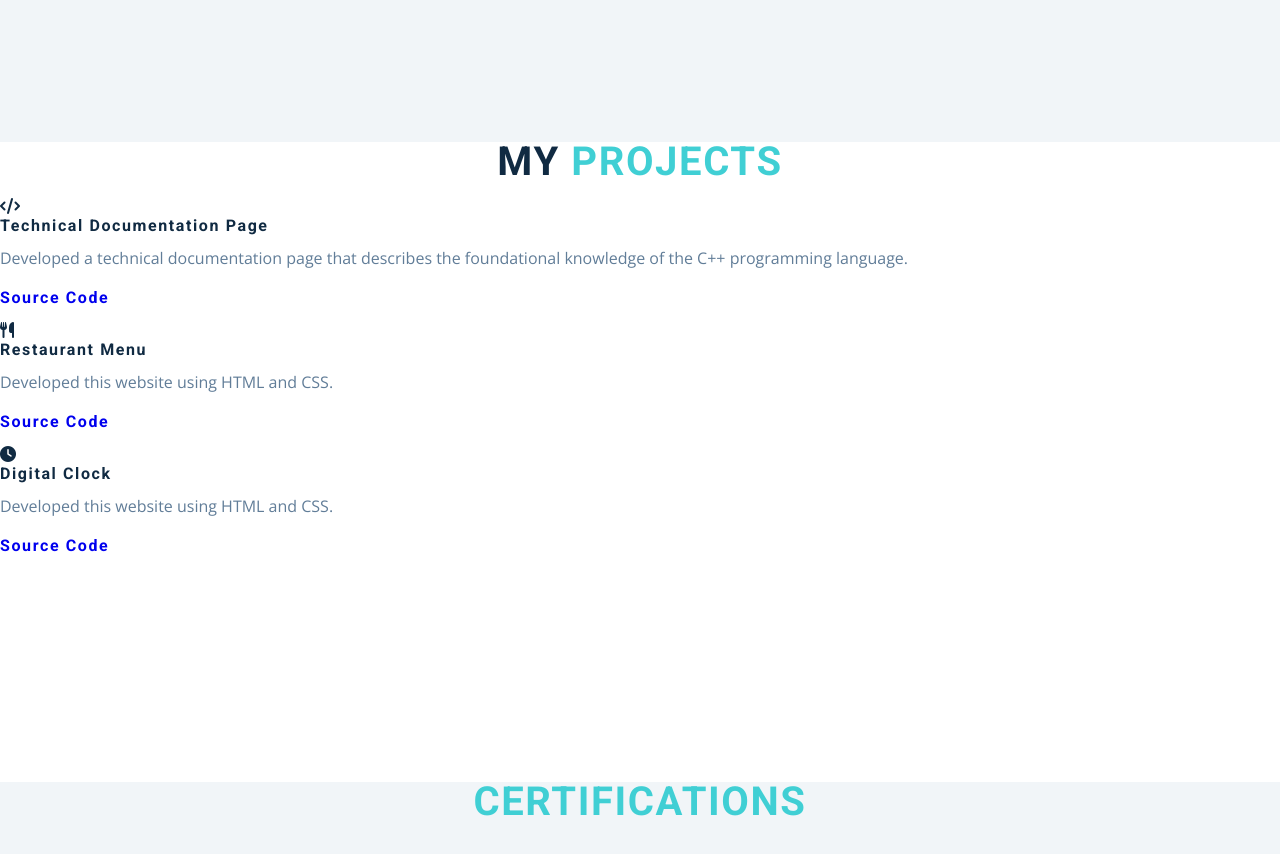
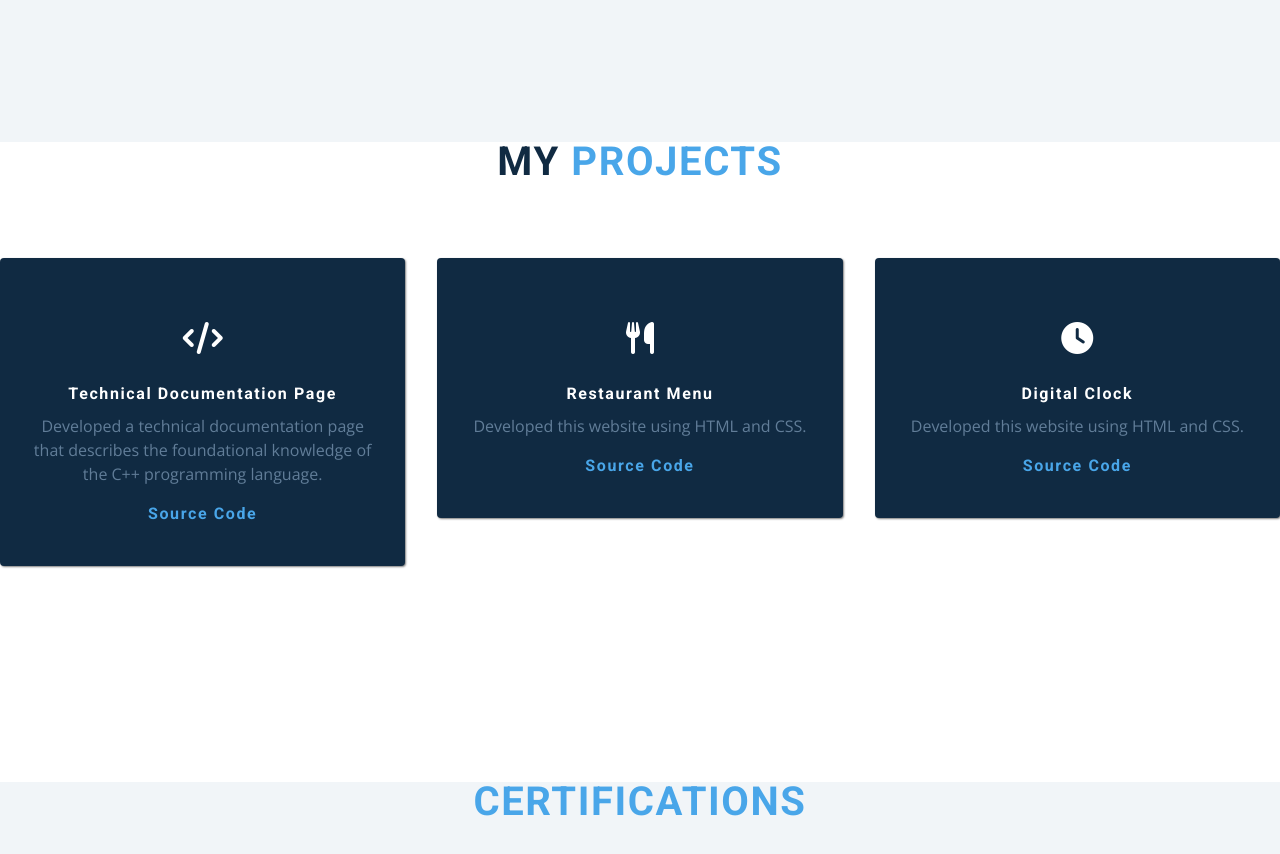
Before and after one commit to JosephMusenge/Portfolio-Website, a plain HTML site: page portfolio.html in a window 1280 px wide. Shown: the part 1380-2234 px from the top of the page. Drawn offline with nearby package versions, Linux system fonts and the light colour scheme.

Commit message:
style for projects section

```diff
--- a/portfolio.css
+++ b/portfolio.css
@@ -168,7 +168,7 @@ html {
   }
   .btn:hover {
     background: var(--clr-white);
-    color: var(--clr-secondary);
+    color: var(--clr-primary-5);
   }
   /* section */
   .section {
@@ -191,8 +191,6 @@ html {
     place-items: center;
   }
 
-
-/* NEW CODE ENDS HERE */
 /*
 ===============
 Scroll
@@ -216,7 +214,7 @@ nav {
     color: var(--clr-grey-1);
   }
   .fixed-nav .links a:hover {
-    color: var(--clr-secondary);
+    color: var(--clr-primary-5);
   }
   /* .fixed-nav .links-container {
     height: auto !important;
@@ -308,7 +306,7 @@ nav {
   /* hero */
 header {
     min-height: 100vh;
-    background: linear-gradient(rgba(63, 208, 212, 0.5), rgba(0, 0, 0, 0.7)),
+    background: linear-gradient(var(--clr-primary-5), rgba(0, 0, 0, 0.7)),
       url(./hero-bcg.jpeg) center/cover no-repeat;
   }
   .banner {
@@ -338,7 +336,7 @@ header {
     text-transform: uppercase;
   }
   .title span {
-    color: var(--clr-secondary);
+    color: var(--clr-primary-5);
   }
   #about,
   #projects,
@@ -367,7 +365,7 @@ header {
     position: fixed;
     bottom: 3rem;
     right: 3rem;
-    background: var(--clr-secondary);
+    background: var(--clr-primary-5);
     width: 2rem;
     height: 2rem;
     display: grid;
@@ -395,3 +393,65 @@ header {
       transform: scale(1);
     }
   }
+
+/* PROJECTS SECTION */
+.projects-grid {
+  text-align: center;
+  padding: 4rem 0 3rem;
+  color: var(--clr-white);
+  display: grid;
+  grid-template-columns: repeat(auto-fit, minmax(320px, 1fr));
+  grid-gap: 2rem;
+  width: 100%;
+  max-width: 1280px;
+  margin: 0 auto;
+  margin-bottom: 4rem;
+}
+
+.projects-grid h4, p {
+  font-style: var(--clr-white);
+}
+
+@media (max-width: 30.625em) {
+  .projects-section {
+    padding: 6rem 1rem;
+  }
+
+  .projects-grid {
+    grid-template-columns: 1fr;
+    width: 70%;
+  }
+}
+
+.project {
+  background: var(--clr-grey-1);
+  padding: 2rem;
+  width: 100%;
+  height: fit-content;
+  align-items: center;
+  justify-content: center;
+  box-shadow: 1px 1px 2px rgba(0, 0, 0, 0.5);
+  border-radius: 4px;
+}
+
+.code {
+  color: var(--clr-primary-5);
+  cursor: pointer;
+}
+
+.project i {
+  padding: 1em 0 1em;
+  font-size: 2em;
+}
+
+.project a {
+  text-transform: capitalize;
+  letter-spacing: var(--spacing);
+  display: block;
+  transition: var(--transition);
+  font-weight: bold;
+}
+
+.project a:hover {
+  padding-right: 1.5rem;
+}
```
